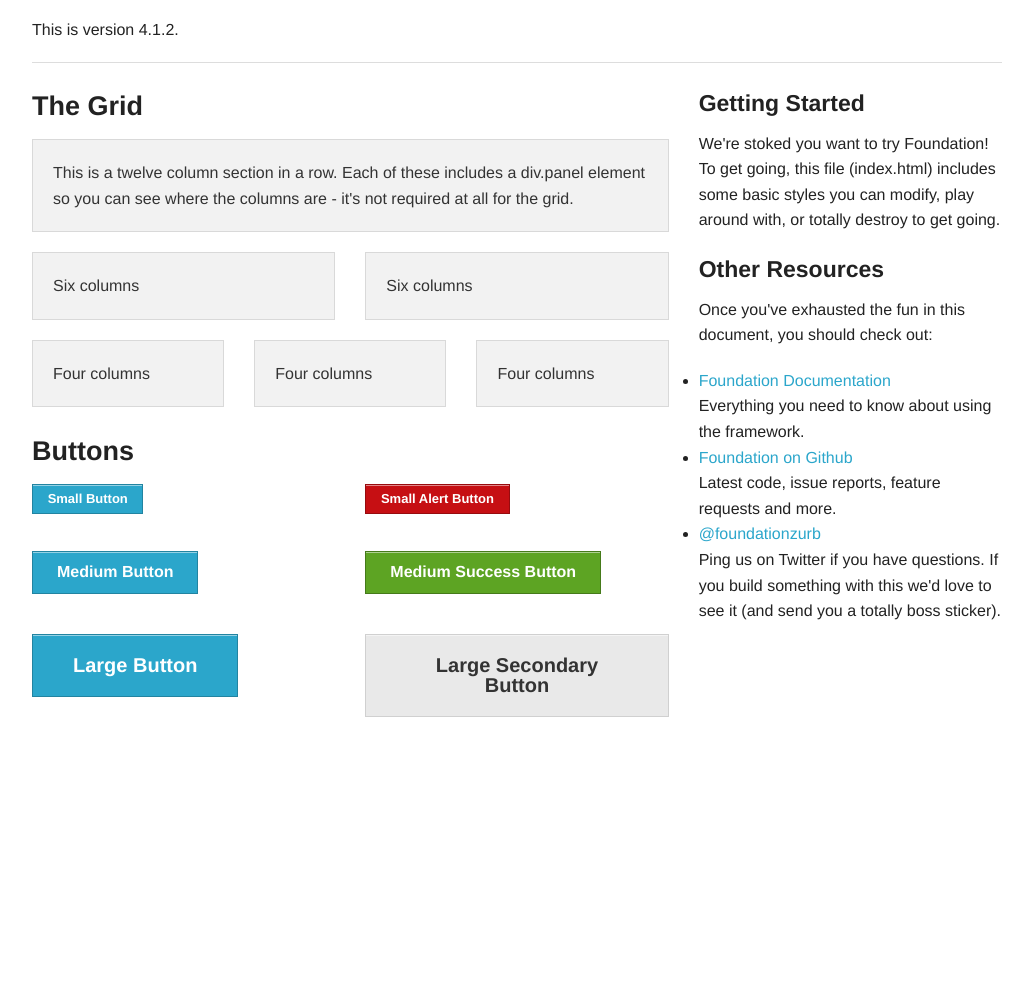
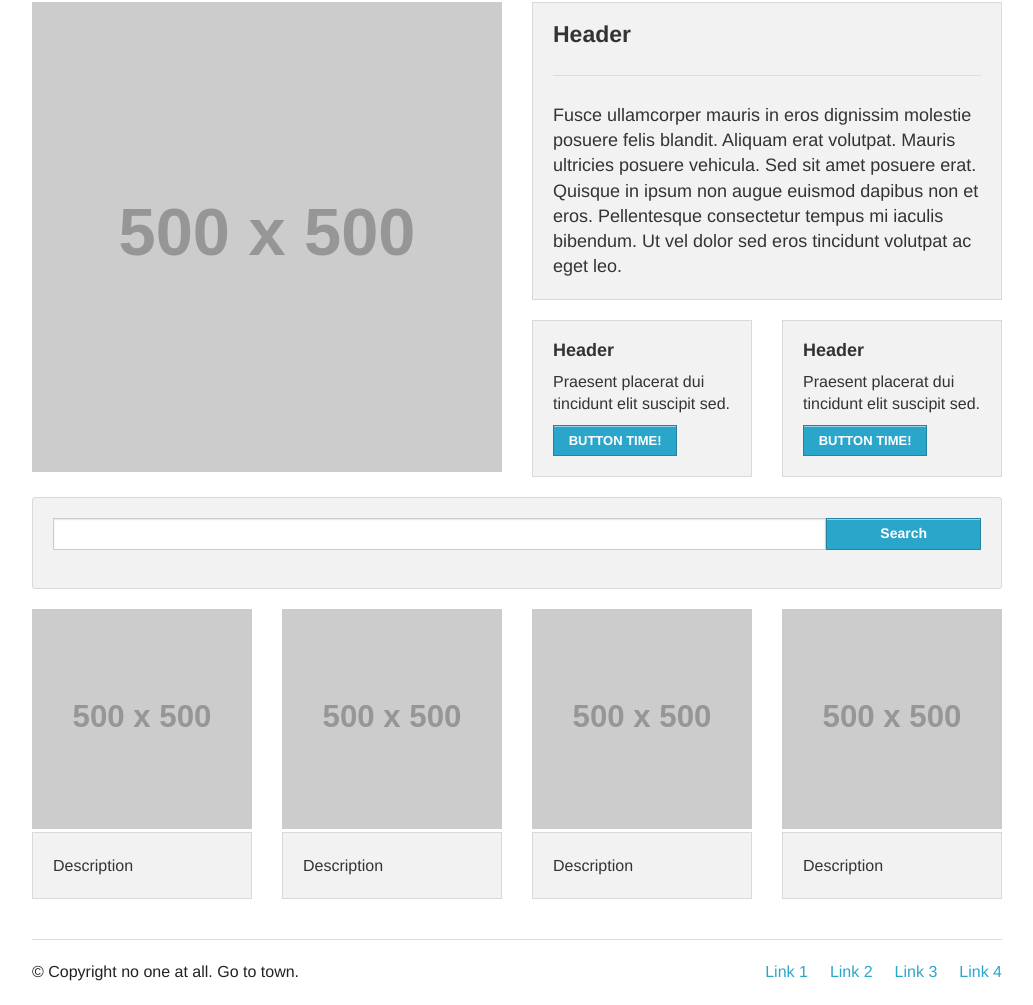
Before and after one commit to sbchou/boozeshakes, a plain HTML site: page index.html in a window 1280 px wide. Shown: the part 61-1066 px from the top of the page, without its empty margins (123-1156 px from the left). Before the commit the page ends 823 px from the top, so only its background shows below. Drawn offline with Linux system fonts and the light colour scheme; placeholder pictures from the web are drawn by us.

Commit message:
test template

```diff
--- a/index.html
+++ b/index.html
@@ -19,125 +19,160 @@
 
  <div class="row">
     <div class="large-12 columns">
-			<h2>Welcome to Foundation</h2>
-			<p>This is version 4.1.2.</p>
-			<hr />
+
+      <!-- Navigation -->
+
+        <ul class="button-group">
+          <li><a href="#" class="button">Nav Item 1</a></li>
+          <li><a href="#" class="button">Nav Item 2</a></li>
+          <li><a href="#" class="button">Nav Item 3</a></li>
+        </ul>
+
+      <!-- End Navigation -->
+
+
+      <!-- Header Content -->
+
+        <div class="row">
+
+          <div class="large-6 columns">
+
+            <img src="http://placehold.it/500x500&text=Image"><br>
+
+          </div>
+
+
+          <div class="large-6 columns">
+
+            <h3 class="show-for-small">Header<hr/></h3>
+
+            <div class="panel">
+              <h4 class="hide-for-small">Header<hr/></h4>
+            <h5 class="subheader">Fusce ullamcorper mauris in eros dignissim molestie posuere felis blandit. Aliquam erat volutpat. Mauris ultricies posuere vehicula. Sed sit amet posuere erat. Quisque in ipsum non augue euismod dapibus non et eros. Pellentesque consectetur tempus mi iaculis bibendum. Ut vel dolor sed eros tincidunt volutpat ac eget leo.</h5>
+            </div>
+
+          <div class="row">
+              <div class="large-6 small-6 columns">
+                <div class="panel">
+                  <h5>Header</h5>
+                <h6 class="subheader">Praesent placerat dui tincidunt elit suscipit sed.</h6>
+                <a href="#" class="small button">BUTTON TIME!</a>
                 </div>
               </div>
 
-	<div class="row">
-		<div class="large-8 columns">
-			<h3>The Grid</h3>
-
-			<!-- Grid Example -->
-			<div class="row">
-				<div class="large-12 columns">
+              <div class="large-6 small-6 columns">
                 <div class="panel">
-						<p>This is a twelve column section in a row. Each of these includes a div.panel element so you can see where the columns are - it's not required at all for the grid.</p>
-					</div>
-				</div>
-			</div>
-			<div class="row">
-				<div class="large-6 columns">
-					<div class="panel">
-						<p>Six columns</p>
-					</div>
-				</div>
-				<div class="large-6 columns">
-					<div class="panel">
-						<p>Six columns</p>
-					</div>
-				</div>
-			</div>
-			<div class="row">
-				<div class="large-4 columns">
-					<div class="panel">
-						<p>Four columns</p>
-					</div>
-				</div>
-				<div class="large-4 columns">
-					<div class="panel">
-						<p>Four columns</p>
-					</div>
-				</div>
-				<div class="large-4 columns">
-					<div class="panel">
-						<p>Four columns</p>
+                  <h5>Header</h5>
+                <h6 class="subheader">Praesent placerat dui tincidunt elit suscipit sed.</h6>
+                <a href="#" class="small button">BUTTON TIME!</a>
                 </div>
               </div>
           </div>
 
-			<h3>Buttons</h3>
+          </div>
+
+        </div>
+
+      <!-- End Header Content -->
+
+
+      <!-- Search Bar -->
 
         <div class="row">
-        <div class="large-6 columns">
-          <p><a href="#" class="small button">Small Button</a></p>
-          <p><a href="#" class="button">Medium Button</a></p>
-          <p><a href="#" class="large button">Large Button</a></p>
+
+          <div class="large-12 columns">
+            <div class="radius panel">
+
+            <form>
+              <div class="row collapse">
+
+                <div class="large-10 small-8 columns">
+                  <input type="text" />
                 </div>
-        <div class="large-6 columns">
-          <p><a href="#" class="small alert button">Small Alert Button</a></p>
-          <p><a href="#" class="success button">Medium Success Button</a></p>
-          <p><a href="#" class="large secondary button">Large Secondary Button</a></p>
+
+                <div class="large-2 small-3 columns">
+                  <a href="#" class="postfix button expand">Search</a>
                 </div>
+
+              </div>
+            </form>
+
           </div>
           </div>
 
-		<div class="large-4 columns">
-			<h4>Getting Started</h4>
-			<p>We're stoked you want to try Foundation! To get going, this file (index.html) includes some basic styles you can modify, play around with, or totally destroy to get going.</p>
+        </div>
 
-			<h4>Other Resources</h4>
-			<p>Once you've exhausted the fun in this document, you should check out:</p>
-			<ul class="disc">
-				<li><a href="http://foundation.zurb.com/docs">Foundation Documentation</a><br />Everything you need to know about using the framework.</li>
-				<li><a href="http://github.com/zurb/foundation">Foundation on Github</a><br />Latest code, issue reports, feature requests and more.</li>
-				<li><a href="http://twitter.com/foundationzurb">@foundationzurb</a><br />Ping us on Twitter if you have questions. If you build something with this we'd love to see it (and send you a totally boss sticker).</li>
-			</ul>
+      <!-- End Search Bar -->
+
+
+      <!-- Thumbnails -->
+
+        <div class="row">
+
+          <div class="large-12 show-for-small columns">
+          <h3>Header</h3><hr>
+        </div>
+
+          <div class="large-3 small-6 columns">
+            <img src="http://placehold.it/500x500&text=Thumbnail">
+            <div class="panel">
+              <p>Description</p>
             </div>
           </div>
 
-  <script>
-  document.write('<script src=' +
-  ('__proto__' in {} ? 'js/vendor/zepto' : 'js/vendor/jquery') +
-  '.js><\/script>')
-  </script>
+          <div class="large-3 small-6 columns">
+            <img src="http://placehold.it/500x500&text=Thumbnail">
+            <div class="panel">
+              <p>Description</p>
+            </div>
+          </div>
 
-  <script src="js/foundation.min.js"></script>
-  <!--
+          <div class="large-3 small-6 columns">
+            <img src="http://placehold.it/500x500&text=Thumbnail">
+            <div class="panel">
+              <p>Description</p>
+            </div>
+          </div>
 
-  <script src="js/foundation/foundation.js"></script>
+          <div class="large-3 small-6 columns">
+            <img src="http://placehold.it/500x500&text=Thumbnail">
+            <div class="panel">
+              <p>Description</p>
+            </div>
+          </div>
 
-  <script src="js/foundation/foundation.alerts.js"></script>
+        </div>
 
-  <script src="js/foundation/foundation.clearing.js"></script>
+      <!-- End Thumbnails -->
 
-  <script src="js/foundation/foundation.cookie.js"></script>
 
-  <script src="js/foundation/foundation.dropdown.js"></script>
+      <!-- Footer -->
 
-  <script src="js/foundation/foundation.forms.js"></script>
+        <footer class="row">
+        <div class="large-12 columns"><hr />
+            <div class="row">
 
-  <script src="js/foundation/foundation.joyride.js"></script>
+              <div class="large-6 columns">
+                  <p>&copy; Copyright no one at all. Go to town.</p>
+              </div>
 
-  <script src="js/foundation/foundation.magellan.js"></script>
+              <div class="large-6 columns">
+                  <ul class="inline-list right">
+                    <li><a href="#">Link 1</a></li>
+                    <li><a href="#">Link 2</a></li>
+                    <li><a href="#">Link 3</a></li>
+                    <li><a href="#">Link 4</a></li>
+                  </ul>
+              </div>
 
-  <script src="js/foundation/foundation.orbit.js"></script>
+            </div>
+        </div>
+      </footer>
 
-  <script src="js/foundation/foundation.placeholder.js"></script>
+      <!-- End Footer -->
 
-  <script src="js/foundation/foundation.reveal.js"></script>
 
-  <script src="js/foundation/foundation.section.js"></script>
-
-  <script src="js/foundation/foundation.tooltips.js"></script>
-
-  <script src="js/foundation/foundation.topbar.js"></script>
-
-  -->
-
-  <script>
-    $(document).foundation();
-  </script>
+    </div>
+  </div>
 </body>
 </html>
```
Also changed, not shown: test.html (added, +143 -0 lines). Lines whose indentation alone changed are shown as unchanged.
